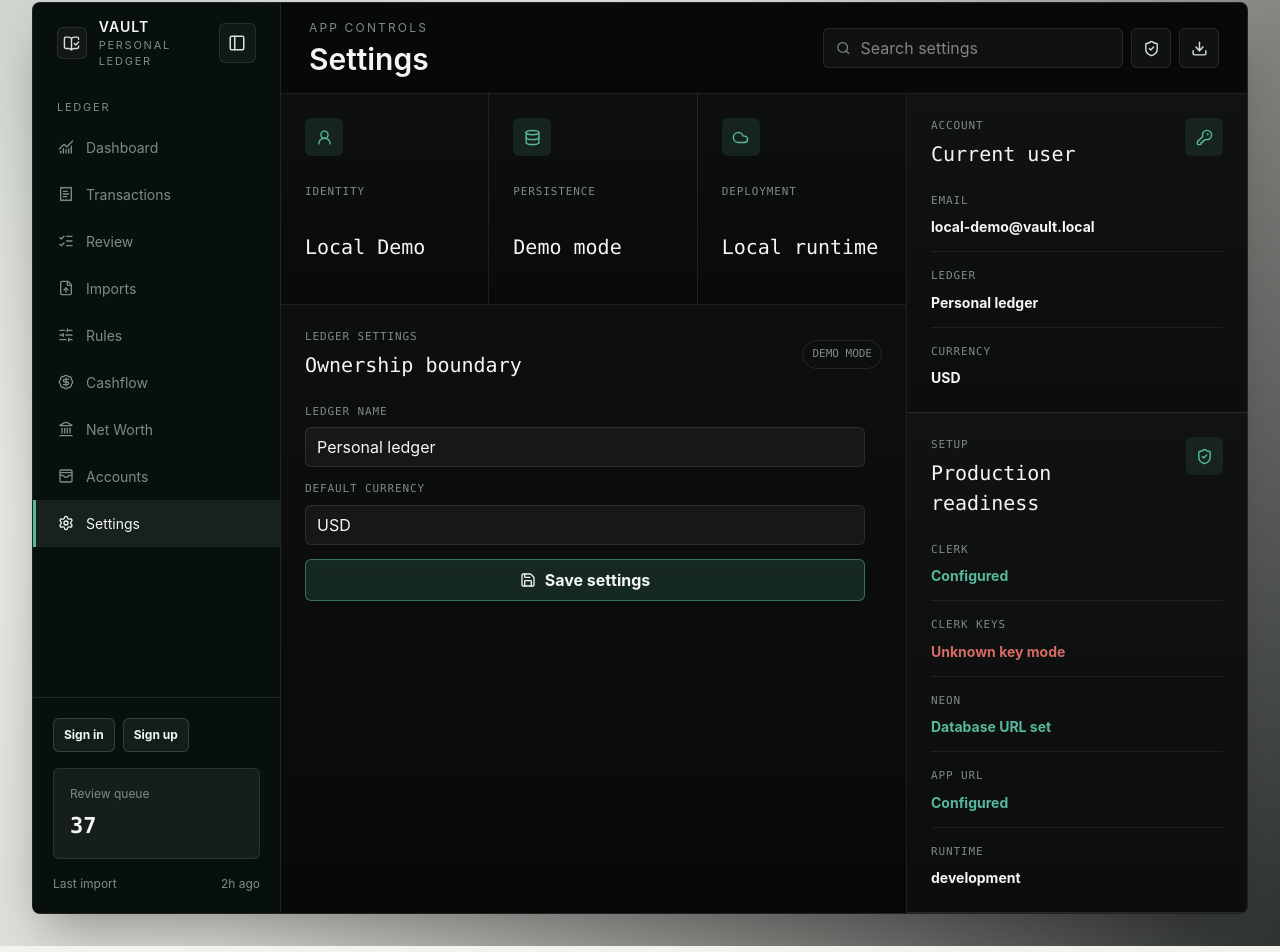
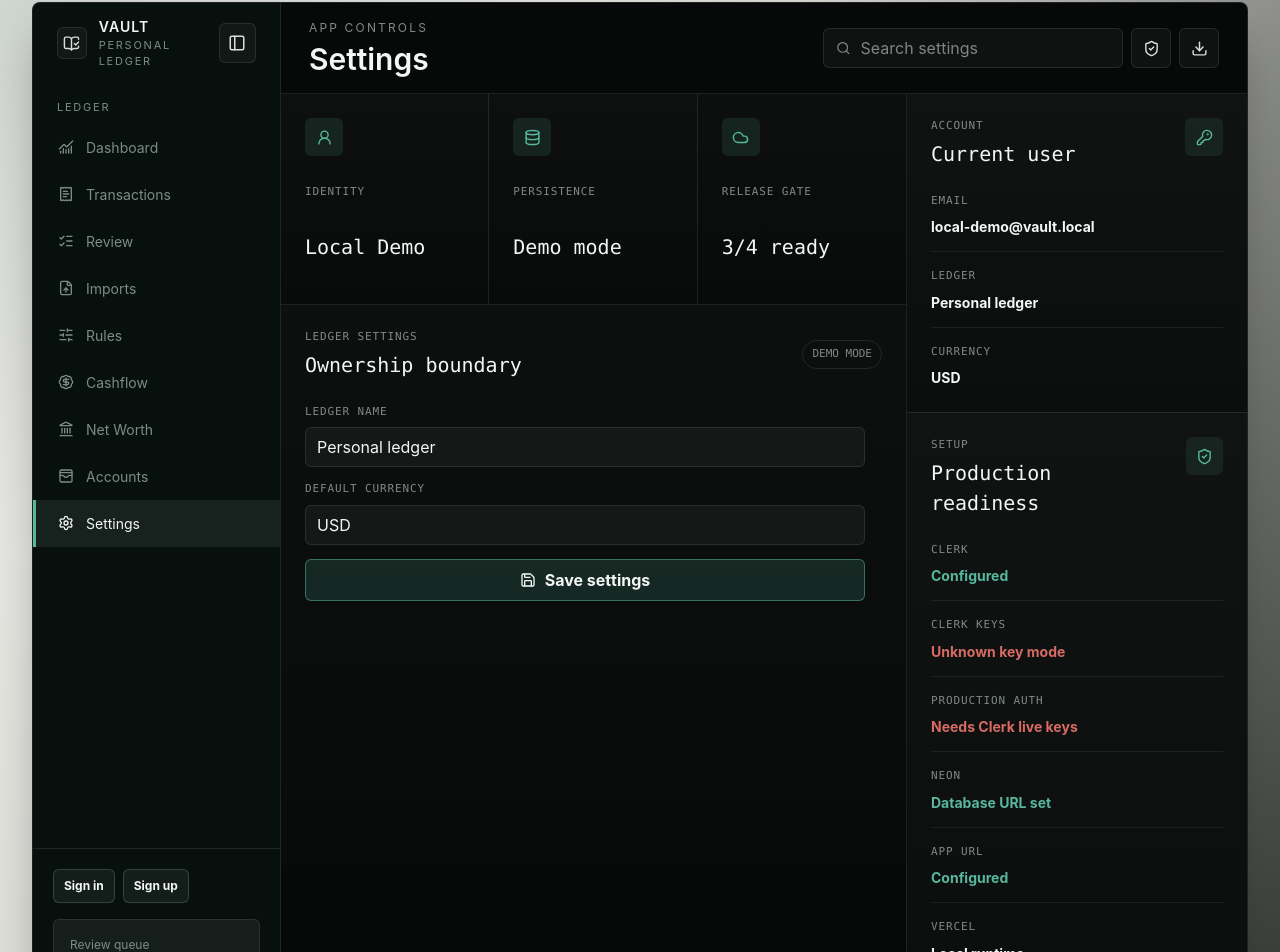
Before and after one commit to Luis-Castellanos/Ledger, a Next.js app: page /settings in a window 1280 px wide. Shown: the part 30-982 px from the top of the page. Built offline with nearby package versions, Linux system fonts and the light colour scheme; no server answers.

Commit message:
Clarify production readiness gate

```diff
--- a/src/app/settings/settings-workbench.tsx
+++ b/src/app/settings/settings-workbench.tsx
@@ -3,7 +3,7 @@
 import { FormEvent, useEffect, useState } from "react";
 import { Cloud, Database, KeyRound, Save, ShieldCheck, UserRound } from "lucide-react";
 import { updateLedgerSettingsSchema } from "@/lib/finance/settings";
-import type { SetupStatus } from "@/lib/setup/status";
+import { getSetupReadiness, type SetupStatus } from "@/lib/setup/status";
 
 type SettingsState = {
   user: {
@@ -44,6 +44,7 @@ export function SettingsWorkbench() {
   const [setupStatus, setSetupStatus] = useState<SetupStatus>(fallbackSetupStatus);
   const [message, setMessage] = useState<string | null>(null);
   const [isSaving, setIsSaving] = useState(false);
+  const setupReadiness = getSetupReadiness(setupStatus);
 
   useEffect(() => {
     let isMounted = true;
@@ -135,7 +136,7 @@ export function SettingsWorkbench() {
         <div className="grid grid-cols-1 border-b border-[var(--line)] md:grid-cols-3">
           <SettingsMetric label="Identity" value={settings.user.displayName ?? "Signed in user"} icon={<UserRound size={17} />} />
           <SettingsMetric label="Persistence" value={dataSource === "database" ? "Database backed" : "Demo mode"} icon={<Database size={17} />} />
-          <SettingsMetric label="Deployment" value={setupStatus.vercelDetected ? setupStatus.vercelEnvironment ?? "Vercel" : "Local runtime"} icon={<Cloud size={17} />} />
+          <SettingsMetric label="Release gate" value={`${setupReadiness.readyCount}/${setupReadiness.requiredCount} ready`} icon={<Cloud size={17} />} />
         </div>
 
         <section className="panel settings-panel">
@@ -218,8 +219,13 @@ export function SettingsWorkbench() {
               <span>Clerk keys</span>
               <strong className={setupStatus.clerkKeyMode === "live" ? "setup-ready" : "setup-missing"}>{getClerkKeyModeLabel(setupStatus.clerkKeyMode)}</strong>
             </div>
+            <SetupFact label="Production auth" ready={setupStatus.clerkKeyMode === "live"} readyText="Live keys set" missingText="Needs Clerk live keys" />
             <SetupFact label="Neon" ready={setupStatus.databaseConfigured} readyText="Database URL set" missingText="Missing DATABASE_URL" />
             <SetupFact label="App URL" ready={setupStatus.appUrlConfigured} readyText="Configured" missingText="Missing app URL" />
+            <div>
+              <span>Vercel</span>
+              <strong>{setupStatus.vercelDetected ? setupStatus.vercelEnvironment ?? "Detected" : "Local runtime"}</strong>
+            </div>
             <div>
               <span>Runtime</span>
               <strong>{setupStatus.nodeEnv}</strong>
--- a/src/lib/setup/status.ts
+++ b/src/lib/setup/status.ts
@@ -26,7 +26,7 @@ export function getSetupStatus(env: SetupEnv = process.env): SetupStatus {
 }
 
 export function getSetupReadiness(status: SetupStatus) {
-  const required = [status.appUrlConfigured, status.clerkConfigured, status.databaseConfigured];
+  const required = [status.appUrlConfigured, status.clerkConfigured, status.clerkKeyMode === "live", status.databaseConfigured];
   const readyCount = required.filter(Boolean).length;
 
   return {
```
Also changed, not shown: 1 other file (tests, documents, lock files or other folders).
